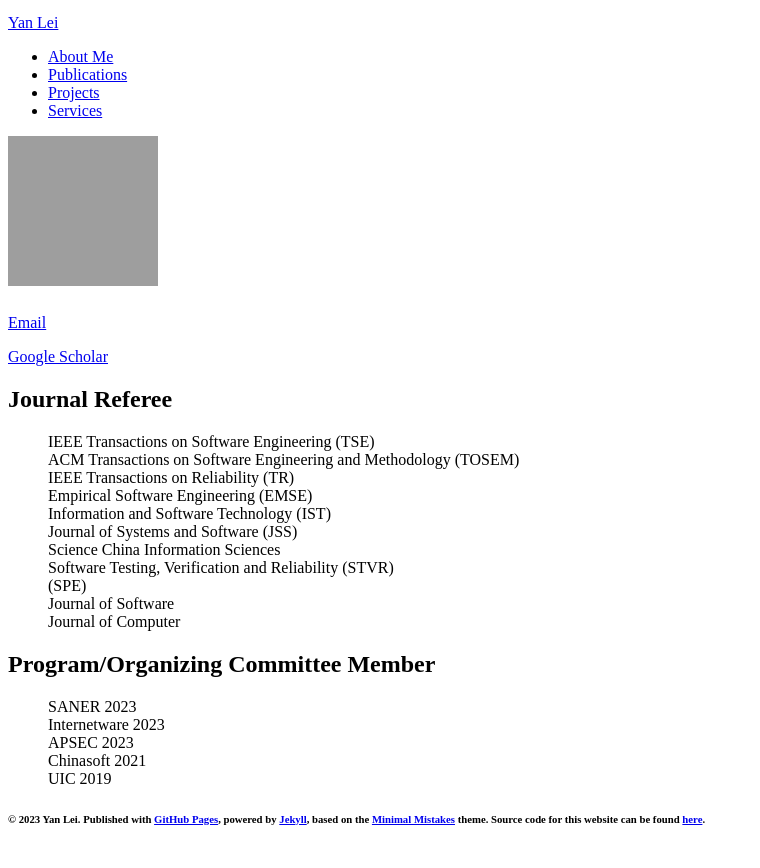
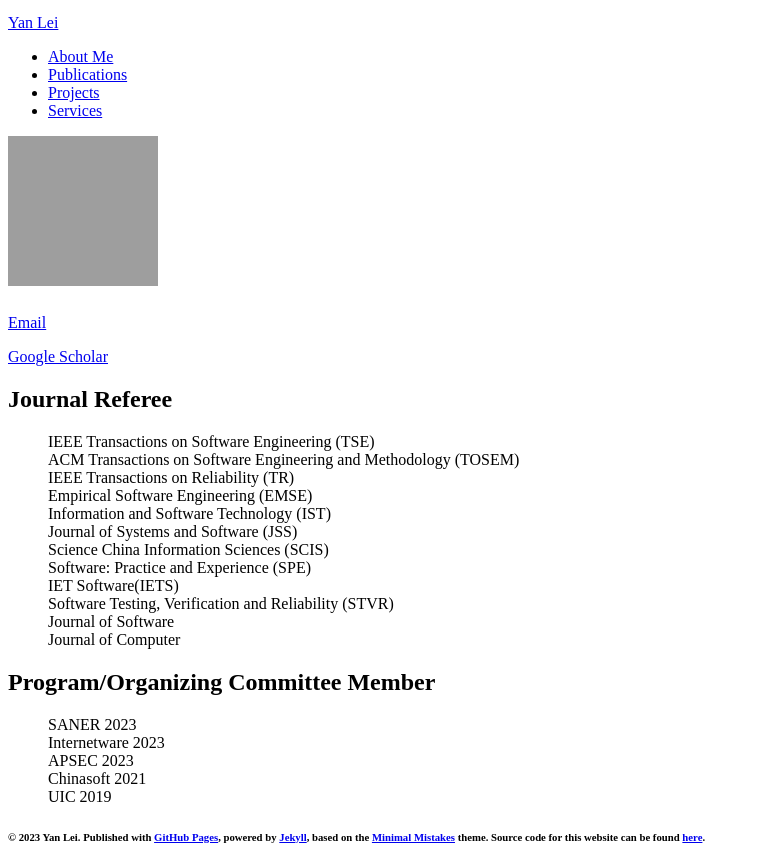
Before and after one commit to yanlei-cs/yanlei-cs.github.io, a Jekyll site: the page built from services.md, in a window 1280 px wide, cut to the strip 112-980 px from the top of the page. Shown: the whole strip, without its empty margins (0-760 px from the left). Built offline with Jekyll 4.4.1, drawn with Linux system fonts in a browser that asks for light colours; nearby versions of some CDN libraries; comment, search, counter and statistics services are not loaded.

Commit message:
Update services.md

```diff
--- a/services.md
+++ b/services.md
@@ -12,9 +12,10 @@ title: Services
 <LI>Empirical Software Engineering (EMSE)</LI>
 <LI>Information and Software Technology (IST)</LI>
 <LI>Journal of Systems and Software (JSS)</LI>
-<LI>Science China Information Sciences</LI>
+<LI>Science China Information Sciences (SCIS)</LI>
+<LI>Software: Practice and Experience (SPE)</LI>
+<LI>IET Software(IETS)</LI>
 <LI>Software Testing, Verification and Reliability (STVR)</LI>
-<LI>(SPE)</LI>
 <LI>Journal of Software</LI>
 <LI>Journal of Computer</LI>
 </UL>
```
